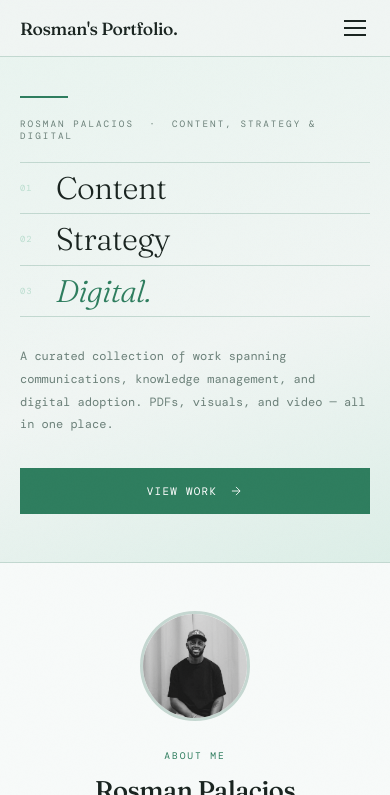
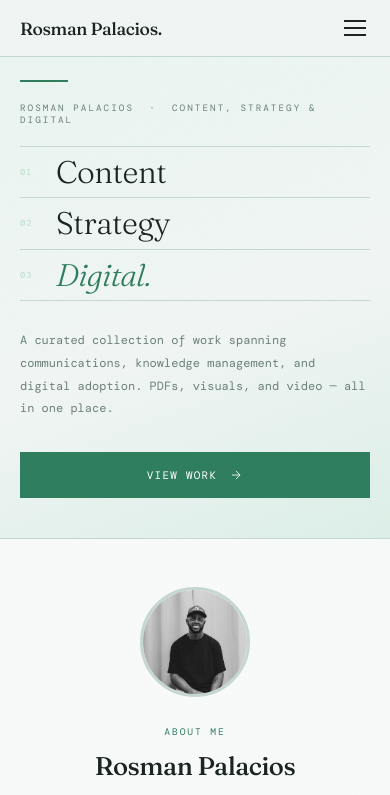
Before and after one commit to Rosman990/portfolio, a plain HTML site: page index.html in a window 390 px wide. Shown: the top 795 px of the page. Drawn offline with nearby package versions, Linux system fonts and the light colour scheme; a web font is replaced by a local one.

Commit message:
Add files via upload

```diff
--- a/index.html
+++ b/index.html
@@ -86,11 +86,11 @@
 
     /* ── HERO ── */
     .hero {
-      min-height: 100vh;
+      min-height: 60vh;
       display: flex;
       flex-direction: column;
       justify-content: center;
-      padding: 8rem 2.5rem 5rem;
+      padding: 7rem 2.5rem 4rem;
       position: relative;
       overflow: hidden;
       background: linear-gradient(160deg, #e8f4ef 0%, #f0f5f3 60%, #dceee7 100%);
@@ -941,7 +941,7 @@
 
       /* Hero */
       .hero {
-        padding: 6rem 1.25rem 3rem;
+        padding: 5rem 1.25rem 2.5rem;
         min-height: auto;
       }
       .hero::after { display: none; }
@@ -1023,7 +1023,7 @@
 
   <!-- NAV -->
   <nav>
-    <a href="#" class="nav-logo">Rosman's Portfolio<span>.</span></a>
+    <a href="#" class="nav-logo">Rosman Palacios<span>.</span></a>
     <ul class="nav-links" id="navLinks">
       <li><a href="#work" onclick="closeMenu()">Work</a></li>
       <li><a href="mailto:Palaciosrosman@gmail.com" onclick="closeMenu()">Contact</a></li>
@@ -1167,7 +1167,7 @@
 
   <!-- FOOTER -->
   <footer>
-    <div class="footer-logo">Rosman's Portfolio<span>.</span></div>
+    <div class="footer-logo">Rosman Palacios<span>.</span></div>
     <p class="footer-copy">NYC · Content Strategy · Knowledge Management · Digital Adoption</p>
   </footer>
 
@@ -1618,7 +1618,7 @@
       type: 'image',
       desc: 'Digital badge I designed at Aon to identify members of the Social Media Champions Group — a cross-functional community built to drive social media adoption company-wide.',
       date: '2023',
-      url: 'graphics/smcg _badge.png',
+      url: 'graphics/smcg_badge.png',
       sample: false,
     },
     {
```
